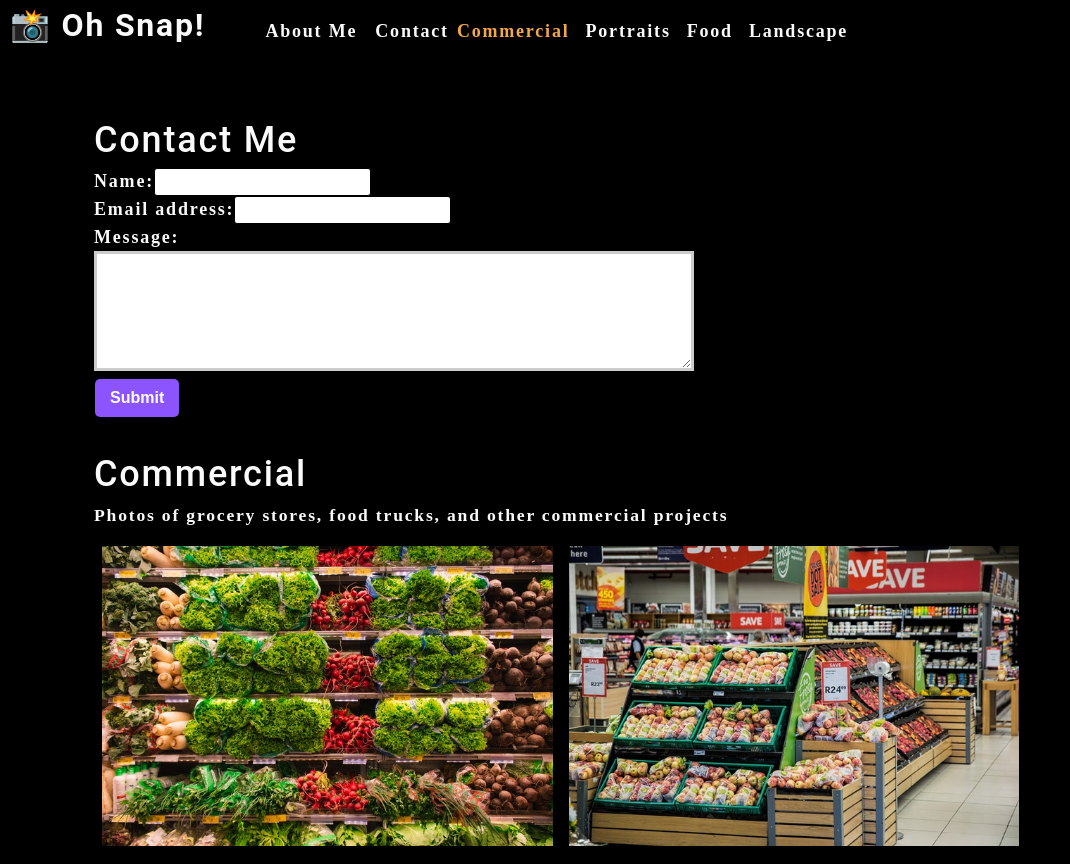
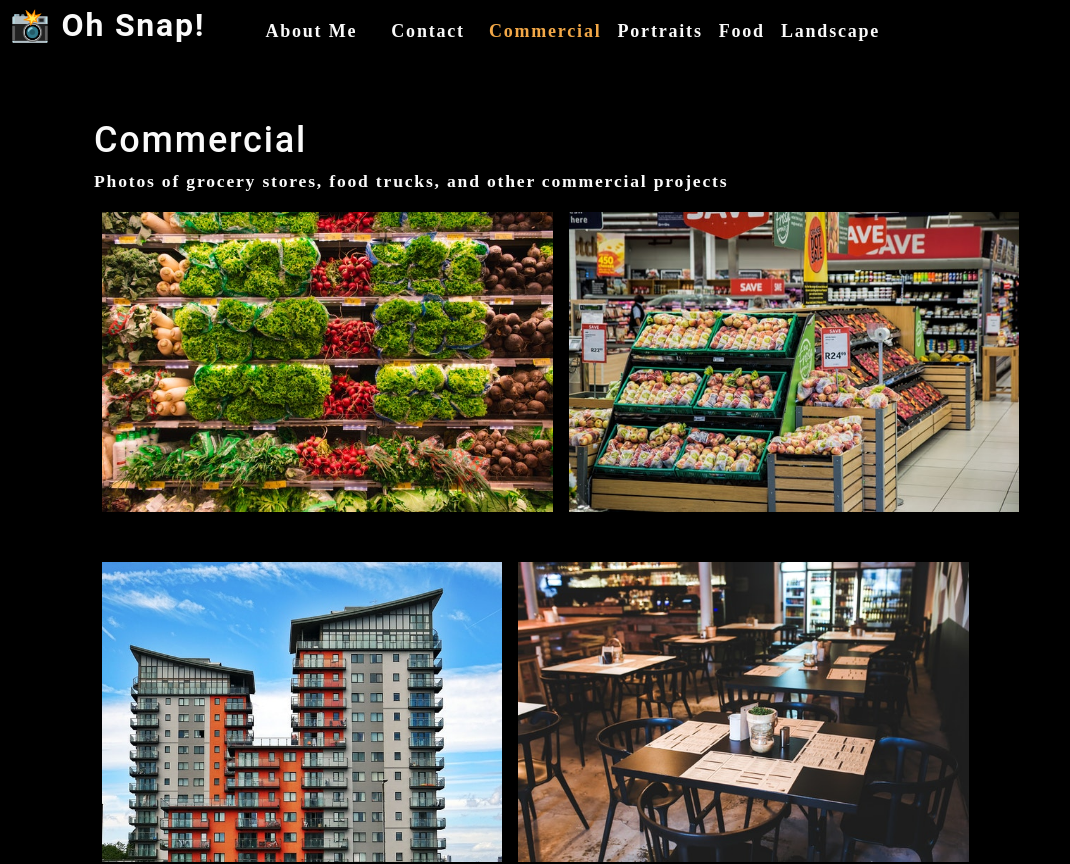
Before and after one commit to Bin-Ostrowski/photo-port, a React (Create React App) app in the folder photo-port/: page / in a window 1280 px wide. Shown: the top 864 px of the page, without its empty margins (0-1070 px from the left). Built offline with nearby package versions, Linux system fonts and the light colour scheme.

Commit message:
add conditional rendering in navigation for contact page

```diff
--- a/photo-port/src/App.js
+++ b/photo-port/src/App.js
@@ -5,6 +5,13 @@ import Gallery from "./components/Gallery";
 import ContactForm from "./components/Contact";
 
 function App() {
+
+  //set the initial value of contactSelected to false. This is to prevent
+  // the contact form from showing when a user initially navigates
+  // to the homepage. The Gallery will display instead,
+  const [contactSelected, setContactSelected] = useState(false);
+
+
   //lift the props to parent
   //initializing the category state as an array of a few objects
   //chose to use the useState hook here so that we can have the
@@ -32,14 +39,34 @@ function App() {
         categories={categories}
         setCurrentCategory={setCurrentCategory}
         currentCategory={currentCategory}
+        contactSelected={contactSelected}
+        setContactSelected={setContactSelected}
       ></Nav>
       <main>
+        {/* //conditional statement: if contactSelected is false render Gallery and About,
+        else render ContactForm. shorthand condition is called a ternary operator,
+        identified with the ? and : symbols. ternary operator aenable conditional rendering,
+         similar to && operator as short circuit. With the ternary, we supply the
+         false condition to render as well. */}
+        {!contactSelected ? (
+          // <> </> are called React fragments to allow multiple elements to be
+          //grouped together. Although in JSX you can only return a single
+          //parent element, this rule can be satisfied by wrapping the children
+          //components in a React fragment. This also allows you to wrap
+          //elements without creating extra DOM nodes, like wrapping with a <div> would do.
+          <>
+          {/* conditional rendering
+          //pass the current category, which is the category selected by the user,
+           from the Gallery component */}
+          <Gallery currentCategory={currentCategory}></Gallery>
+          <About></About>
+
+          </>
+        ) : (
+
         <ContactForm></ContactForm>
-        {/* conditional rendering
-        //pass the current category, which is the category selected by the user,
-         from the Gallery component */}
-        <Gallery currentCategory={currentCategory}></Gallery>
-        <About></About>
+        )}
+
       </main>
     </div>
   );
--- a/photo-port/src/components/Contact/index.js
+++ b/photo-port/src/components/Contact/index.js
@@ -1,33 +1,68 @@
 import React, { useState } from "react";
+import { validateEmail } from "../../utils/helpers";
 
 //create ContactForm
 function ContactForm() {
   //add the Hook that'll manage the form data,
   //set the initial state to empty strings
-    const [formState, setFormState] = useState({ name: '', email: '', message: ''});
+  const [formState, setFormState] = useState({
+    name: "",
+    email: "",
+    message: "",
+  });
 
   //destructure the formState object into its named
   //properties, name, email, and message
-    const {name, email, message} = formState;
+  const { name, email, message } = formState;
+
+  //use the useState Hook to handle the error state
+  const [errorMessage, setErrorMessage] = useState("");
 
   //define handleChange function to sync internal state of component
   // formState with user input from the DOM. The onChange event listener
   //will ensure that the handleChange function fires whenever a keystroke
   // is typed into the input field
   function handleChange(e) {
+    //add validation allowing validation of the form data before
+    //syncing form data with the state, formState
+    //conditional statement says if the <input> is email, then validate
+    //the value of that input field with the validateEmail function and
+    // assign its return to isValid
+    if (e.target.name === "email") {
+      const isValid = validateEmail(e.target.value);
+      console.log(isValid);
+      // isValid conditional statement
+      if (!isValid) {
+        setErrorMessage("Your email is invalid.");
+      } else {
+        setErrorMessage("");
+      }
+    } else {
+      if (!e.target.value.length) {
+        setErrorMessage(`${e.target.name} is required.`);
+      } else {
+        setErrorMessage("");
+      }
+    }
+
     //use setFormState function to update formState value. assign value taken
     // from the input field in the UI with e.target.value and assign value to
     // the property formState. use spread operator, ...formState, to retain
     //the other key-value pairs in this object. Without spread operator,
     //formState object would be overwritten to only contain one value key
     //pair instead of all three.
-        setFormState({ ...formState, [e.target.name]: e.target.value })
+    setFormState({ ...formState, [e.target.name]: e.target.value });
     //changing name: to [e.target.name]
     //The name property of target actually refers to the name attribute
     //of the form element. This attribute value matches the property names
     // of formState (name, email, and message) and allows us to use [ ]
     //to create dynamic property names.
-    };
+
+    //state only updates if the form data has passed the validations
+    if (!errorMessage) {
+      setFormState({ ...formState, [e.target.name]: e.target.value });
+    }
+  }
 
   //to test, console.log(formState) would go outside of function.
 
@@ -35,7 +70,7 @@ function ContactForm() {
   function handleSubmit(e) {
     e.preventDefault();
     console.log(formState);
-    };
+  }
 
   return (
     <section>
@@ -46,18 +81,42 @@ function ContactForm() {
              for attribute in the <label> element to htmlFor */}
           <label htmlFor="name">Name:</label>
           {/* //assign the initial state, which are empty strings, to the defaultValue.*/}
-          {/* add the attribute onChange to the <input> element, and assign a
+          {/* add the attribute onBlur to the <input> element, and assign a
           function called handleChange */}
-          <input type="text" name="name" defaultValue={name} onChange={handleChange} />
+          <input
+            type="text"
+            name="name"
+            defaultValue={name}
+            onBlur={handleChange}
+          />
         </div>
         <div>
           <label htmlFor="email">Email address:</label>
-          <input type="email" name="email" defaultValue={email} onChange={handleChange} />
+          <input
+            type="email"
+            name="email"
+            defaultValue={email}
+            onBlur={handleChange}
+          />
         </div>
         <div>
           <label htmlFor="message">Message:</label>
-          <textarea name="message" rows="5" defaultValue={message} onChange={handleChange} />
+          <textarea
+            name="message"
+            rows="5"
+            defaultValue={message}
+            onBlur={handleChange}
+          />
         </div>
+        {/* //if errorMessage has a truthy value,  render div message.
+        && operator—known as the AND operator—is being used here as a
+        short circuit. If the first value resolves to true,
+        the second expression is evaluated.  */}
+        {errorMessage && (
+          <div>
+            <p className="error-text">{errorMessage}</p>
+          </div>
+        )}
         <button type="submit">Submit</button>
       </form>
     </section>
--- a/photo-port/src/components/Nav/index.js
+++ b/photo-port/src/components/Nav/index.js
@@ -1,4 +1,4 @@
-import React, { useEffect } from 'react';
+import React, { useEffect } from "react";
 import { capitalizeFirstLetter } from "../../utils/helpers";
 
 function Nav(props) {
@@ -6,11 +6,12 @@ function Nav(props) {
   //Instead of just listing each category's name, we'll create objects that contain each category's name and a short description.
   //That way, we can use that same data elsewhere in the app.
 
-
   const {
     categories = [],
     setCurrentCategory,
     currentCategory,
+    contactSelected,
+    setContactSelected,
   } = props;
 
   //use the useEffect Hook by invoking the function
@@ -41,23 +42,34 @@ function Nav(props) {
       <nav>
         <ul className="flex-row">
           <li className="mx-2">
-            <a data-testid="about" href="#about">About Me</a>
+            {/* //when About is selected, contactSelected is set to false,
+             and the About component is rendered */}
+            <a data-testid="about" href="#about" onClick={() => setContactSelected(false)}>
+              About Me
+            </a>
           </li>
-          <li>
-            <span>Contact</span>
+          {/* //Add Conditional Styling only style when contactSelected is ture
+          we want to add the CSS class navActive
+          use { } to contain the JavaScript expression, template literal to
+          interpolate the JavaScript statement*/}
+          <li className={`mx-2 ${contactSelected && 'navActive'}`}>
+            {/* //set the value of contactSelected to true when selecting
+            he Contact item in the menu  */}
+            <span onClick={() => setContactSelected(true)}>Contact</span>
           </li>
           {/* //map over the categories array*/}
           {/* Whenever we map over anything in JSX, the outermost element must have a key attribute
           that's set to be something unique. This helps React keep track of items in the virtual DOM */}
           {categories.map((category) => (
-
             //short-circuit expression
-            //currentCategory.name === category.name will get evaluated, and as long as it is true,
-            //then the second bit of the short circuit, navActive, will be returned.
-            <li  className={`mx-1 ${
-              currentCategory.name === category.name && 'navActive'
+            //navActive class value is assigned only if Contact hasn't been selected and the
+            // current category HAS been selectede.
+            <li
+              className={`mx-1 ${
+                currentCategory.name === category.name && !contactSelected && "navActive"
               }`}
-            key={category.name}>
+              key={category.name}
+            >
               {/* //Note also the use of parentheses in the map callback to return JSX. When you map over
                 //an array in a JSX expression, you should return only a single JSX element—like how you
                 //can only return a single element from a React component. */}
@@ -67,7 +79,8 @@ function Nav(props) {
               {/* //In that case, let's wrap the categorySelected reference in an anonymous arrow function */}
               <span
                 onClick={() => {
-                  setCurrentCategory(category)
+                  setCurrentCategory(category);
+                  setContactSelected(false);
                 }}
               >
                 {capitalizeFirstLetter(category.name)}
--- a/photo-port/src/index.js
+++ b/photo-port/src/index.js
@@ -3,6 +3,7 @@ import ReactDOM from 'react-dom';
 import './index.css';
 import App from './App';
 import reportWebVitals from './reportWebVitals';
+
 
 ReactDOM.render(
   <React.StrictMode>
```
Lines whose indentation alone changed are shown as unchanged.
